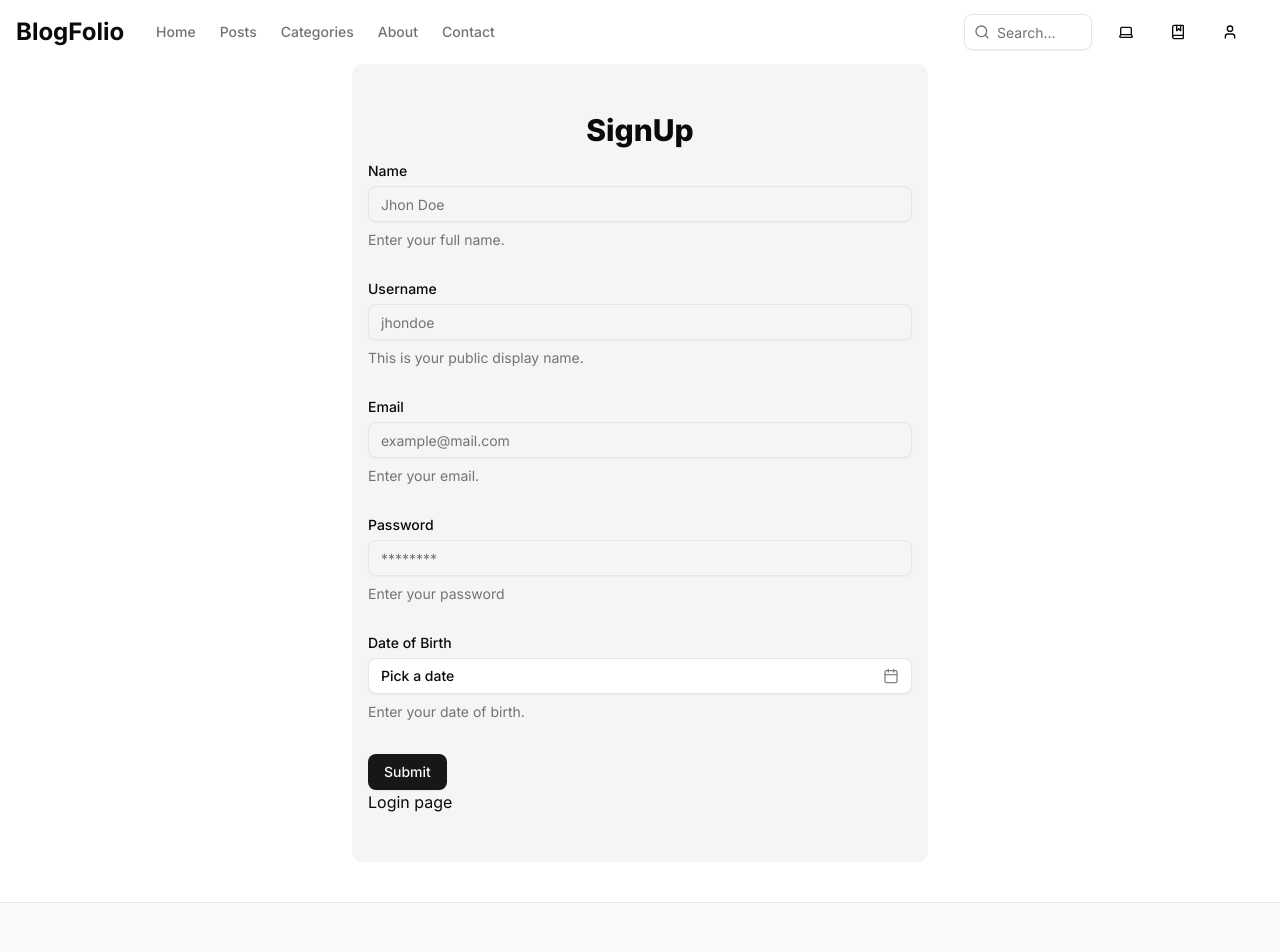
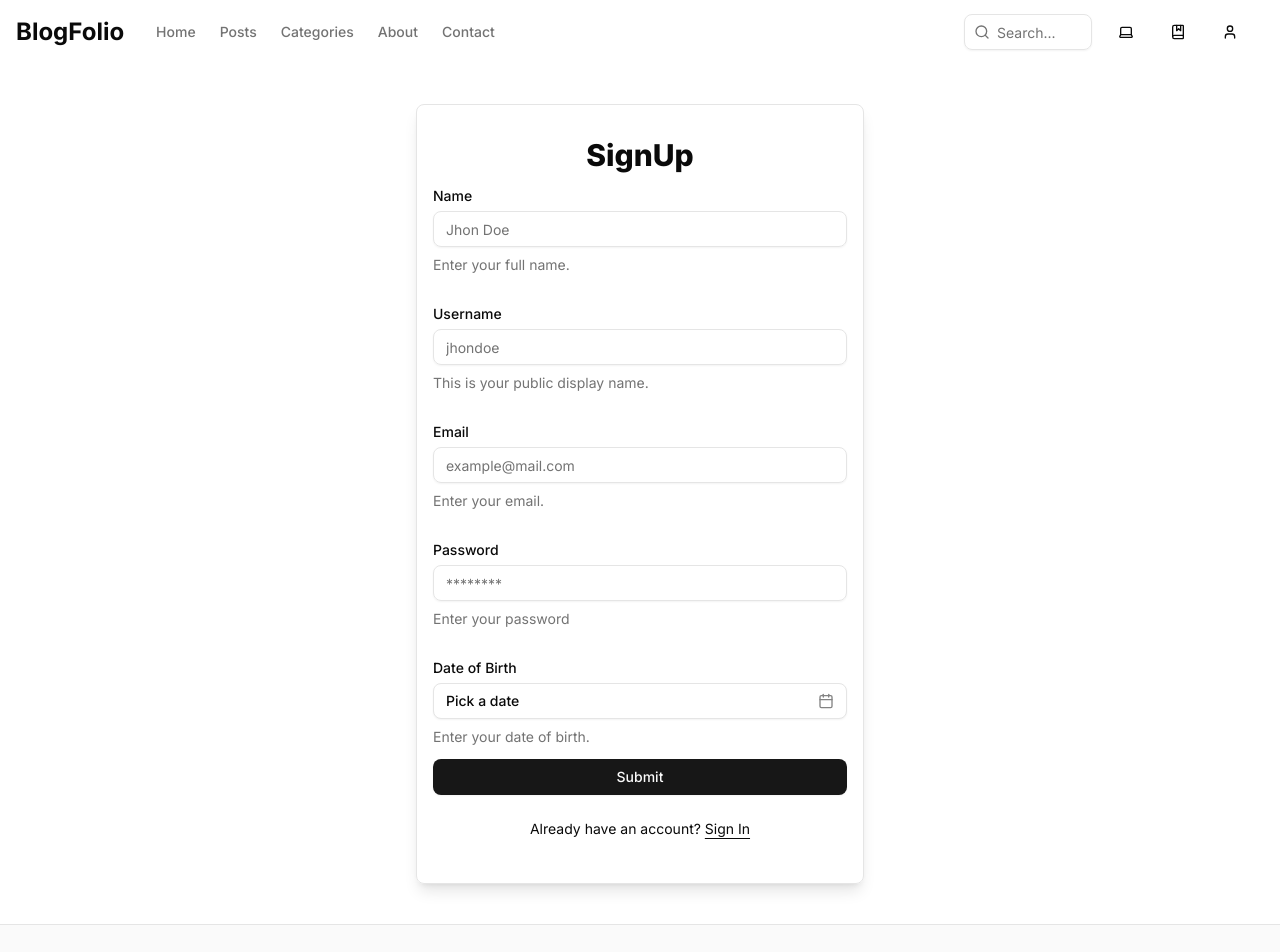
Before and after one commit to aditya-23140/blog, a Next.js app: page /user/signUp in a window 1280 px wide. Shown: the top 952 px of the page. Built offline with nearby package versions, Linux system fonts and the light colour scheme.

Commit message:
Refactor SignIn and SignUp components for improved layout and styling; update navbar link for Home

```diff
--- a/app/user/signIn/page.js
+++ b/app/user/signIn/page.js
@@ -93,7 +93,9 @@ export function SignInForm() {
             </FormItem>
           )}
         />
-        <Button type="submit">SignIn</Button>
+        <Button type="submit" className="w-full">
+          SignIn
+        </Button>
       </form>
     </Form>
   );
@@ -102,18 +104,18 @@ export function SignInForm() {
 export function SignIn() {
   return (
     <>
-      <main className="flex justify-center items-center pb-10 h-[90dvh] min-h-fit">
-        <div className="py-12 bg-accent px-4 w-[80dvw] min-[650px]:w-[45dvw] rounded-lg">
+      <div className="flex min-h-svh w-full items-center justify-center p-6 md:p-10">
+        <div className="w-full max-w-sm border px-4 py-8 rounded-md shadow-lg">
           <h1 className="mb-4 text-3xl text-center font-extrabold">Log In</h1>
           <SignInForm />
-          <Link
-            href="/user/signUp"
-            className="block mt-4 text-center text-blue-500"
-          >
-            Don&apos;t have an account? Sign Up
-          </Link>
+          <div className="mt-4 text-center text-sm">
+            Don&apos;t have an account?{" "}
+            <Link href="/user/signUp" className="underline underline-offset-4">
+              Sign up
+            </Link>
+          </div>
         </div>
-      </main>
+      </div>
     </>
   );
 }
--- a/app/user/signUp/page.js
+++ b/app/user/signUp/page.js
@@ -5,13 +5,18 @@ import Link from "next/link";
 const SignUp = () => {
   return (
     <>
-      <main className="flex justify-center items-center pb-10 h-[90dvh] min-h-fit">
-        <div className="py-12 bg-accent px-4 w-[80dvw] min-[650px]:w-[45dvw] rounded-lg">
+      <div className="flex min-h-svh w-full items-center justify-center p-6 md:p-10">
+        <div className="w-full max-w-md border px-4 py-8 rounded-md shadow-lg">
           <h1 className="mb-4 text-3xl text-center font-extrabold">SignUp</h1>
           <RegisterForm />
-        <Link href="/user/signIn">Login page</Link>
+          <div className="mt-4 text-center text-sm relative -top-3">
+            Already have an account?{" "}
+            <Link href="/user/signIn" className="underline underline-offset-4">
+              Sign In
+            </Link>
+          </div>
         </div>
-      </main>
+      </div>
     </>
   );
 };
--- a/components/navbar.js
+++ b/components/navbar.js
@@ -62,7 +62,7 @@ export default function Navbar() {
   }, []);
 
   const navLinks = [
-    { name: "Home", href: "/" },
+    { name: "Home", href: "/main" },
     { name: "Posts", href: "/posts" },
     { name: "Categories", href: "/categories" },
     { name: "About", href: "/about" },
--- a/components/register.js
+++ b/components/register.js
@@ -186,7 +186,9 @@ export function RegisterForm() {
               </FormItem>
             )}
           />
-          <Button type="submit">Submit</Button>
+          <Button type="submit" className="w-full -top-5 relative">
+            Submit
+          </Button>
         </form>
       </Form>
     </>
```
